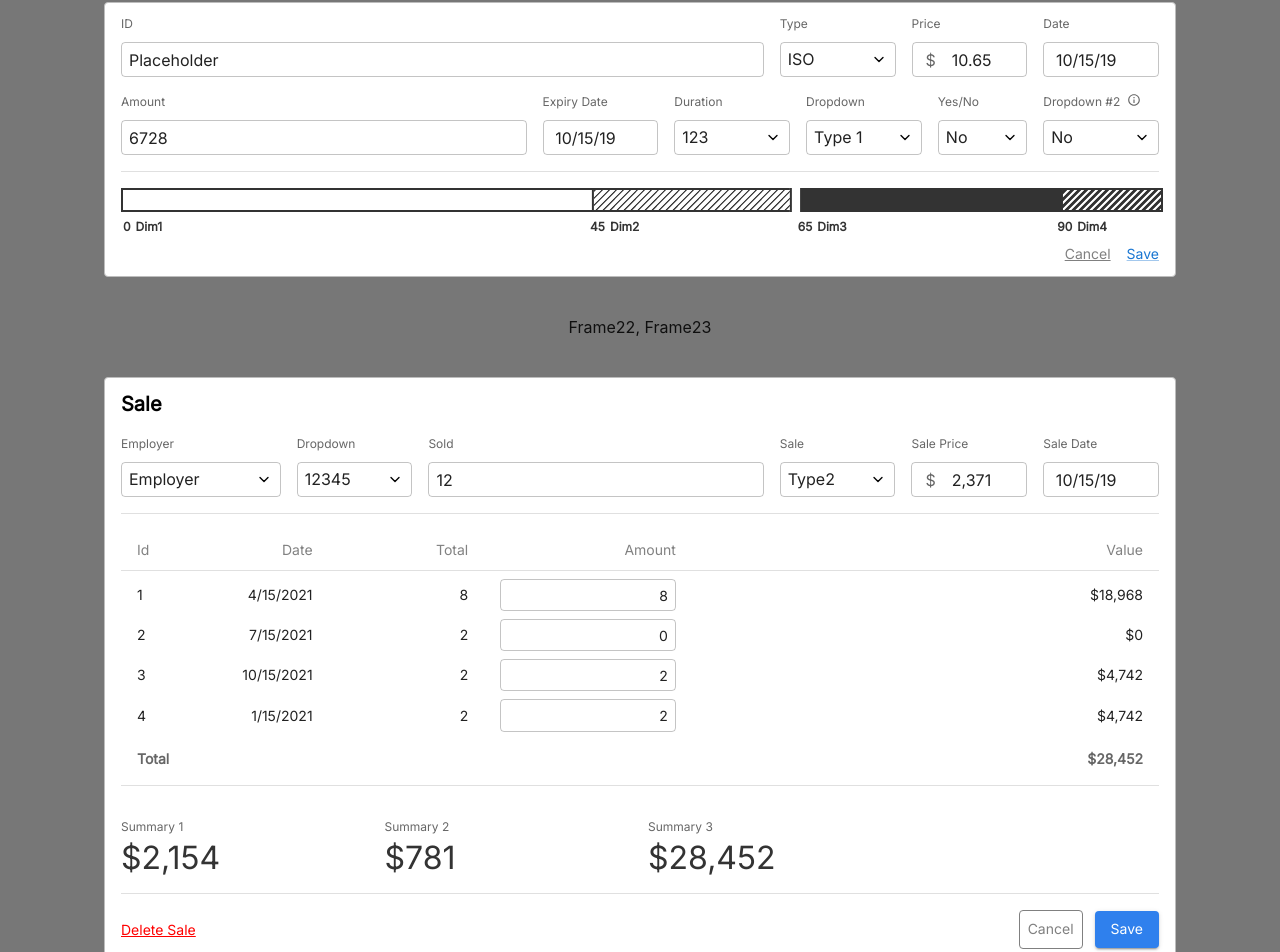
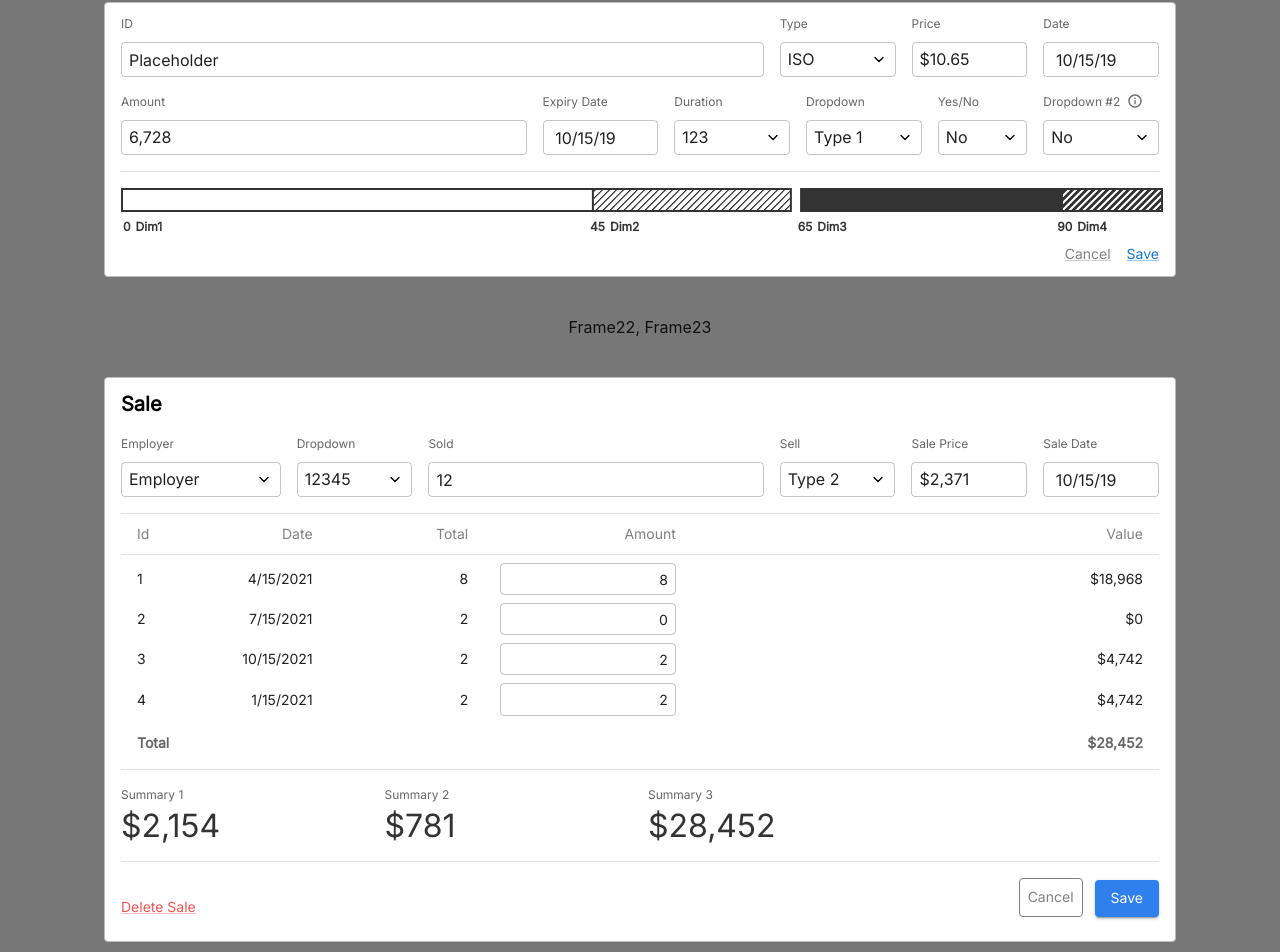
Before and after one commit to sriet/React-classic-components, a React (Create React App) app: page / in a window 1280 px wide. Shown: the part 1670-2622 px from the top of the page. Built offline with nearby package versions, Linux system fonts and the light colour scheme.

Commit message:
get values

```diff
--- a/src/App.css
+++ b/src/App.css
@@ -69,6 +69,10 @@
   display: flex;
   align-items: start;
 }
+.align-items-end {
+  display: flex;
+  align-items: end;
+}
 
 /* Font Size */
 .font-16 {
--- a/src/App.js
+++ b/src/App.js
@@ -47,15 +47,15 @@ function MyApp() {
   };
   const ISOProgressProps = {
     id: "Placeholder",
-    type: "ISO",
-    price: "10.65",
+    type: {default:"ISO", options:['ISO','ISOa', 'ISOb']},
+    price: 10.65,
     date: "2019-10-15",
     amount: 6728,
     expiryDate: "2019-10-15",
-    duration: "123",
-    dropdown: "Type 1",
-    yn: "No",
-    dropdown2: "No",
+    duration: {default:"123", options:['123', '1234', '12345']},
+    dropdown: {default:"Type 1", options:['Type 1', 'Type 2', 'Type 3']},
+    yn: {default:"No", options:['Yes', 'No']},
+    dropdown2: {default:"No", options:['Yes', 'No']},
     data: {
       min: 0,
       max: 100,
@@ -127,11 +127,11 @@ function MyApp() {
     },
   };
   const SaleProps = {
-    employer: "Employer",
-    dropdown: "12345",
+    employer: {default:"Employer", options:['Employer', 'Employer1', 'Employer2']},
+    dropdown: {default:"12345", options:['12345', '1234', '123']},
     sold: "12",
-    sell: "Type 2",
-    salePrice: "2,371",
+    sell: {default:"Type 2", options:['Type 2', 'Start #1']},
+    salePrice: 2371,
     saleDate: "10/15/19",
     table: [
       { id: 1, date: "4/15/2021", total: 8, amount: 8, value: 18968 },
--- a/src/components/Detail/index.js
+++ b/src/components/Detail/index.js
@@ -1,6 +1,6 @@
 import * as React from "react";
 import PropTypes from "prop-types";
-import { Container, Grid, OutlinedInput, InputAdornment } from "@mui/material";
+import { Container, Grid, OutlinedInput, InputAdornment, TextField } from "@mui/material";
 
 import { SelectIcon } from "../commons/icon/multipleIcons";
 import {
@@ -9,10 +9,22 @@ import {
   PriceLabel,
   StockInput,
   StockSelect,
+  PriceNumberFormatCustom,
 } from "../commons/styledComponents";
+import { makeStyles } from "@mui/styles";
+
+const useStyles = makeStyles({
+  numberInput: {
+    backgroundColor: '#fff',
+    borderRadius:'4px',
+    width:'100%',
+    "& input": { padding:'6px 8px' },
+  },
+});
 
 const Detail = ( props ) => {
 
+  const classes = useStyles();
   //Values States
   const [values, setValues] = React.useState({
     instanceName: props.instanceName,
@@ -101,15 +113,15 @@ const Detail = ( props ) => {
                     <PriceLabel>Current Price</PriceLabel>
                   </Grid>
                   <Grid item xs={12}>
-                    <StockInput
-                      startAdornment={
-                        <InputAdornment position="start">$</InputAdornment>
-                      }
-                      type='number'
-                      value={values.currentPrice}
-                      name='currentPrice'
-                      onChange={handleChange}
-                    />
+                    <TextField
+                    className={classes.numberInput}
+                    variant="outlined"
+                    value={values.currentPrice}
+                    onChange={handleChange}
+                    name="currentPrice"
+                    InputProps={{
+                      inputComponent: PriceNumberFormatCustom,
+                    }} />
                   </Grid>
                 </Grid>
               </Grid>
--- a/src/components/ISOProgress/index.js
+++ b/src/components/ISOProgress/index.js
@@ -8,15 +8,17 @@ import {
   Divider,
   Link,
   OutlinedInput,
-  InputAdornment,
   Box,
+  TextField,
 } from "@mui/material";
 
 import { SelectIcon } from "../commons/icon/multipleIcons";
 import InfoOutlinedIcon from '@mui/icons-material/InfoOutlined';
 import {
   BoxPanel,
+  NumberFormatCustom,
   PriceLabel,
+  PriceNumberFormatCustom,
   StockInput,
   StockSelect,
 } from "../commons/styledComponents";
@@ -39,9 +41,15 @@ const useStyles = makeStyles({
     transform: "translate(-50%, -50%)",
     "& fieldset": { border: "1px solid transparent" },
   },
+  numberInput: {
+    width:'100%',
+    "& input": { padding:'6px 8px' },
+  },
 });
 
 const ISOProgress = (props) => {
+
+  const classes = useStyles();
   const [expiryDate, setExpiryDate] = React.useState(
     moment(props.expiryDate).format("MM/DD/YY")
   );
@@ -49,7 +57,27 @@ const ISOProgress = (props) => {
     moment(props.date).format("MM/DD/YY")
   );
 
-  const classes = useStyles();
+  //Values States
+  const [values, setValues] = React.useState({
+    id: props.id,
+    type: props.type.default,
+    price: props.price,
+    amount: props.amount,
+    duration: props.duration.default,
+    dropdown: props.dropdown.default,
+    yn: props.yn.default,
+    dropdown2: props.dropdown2.default,
+  });
+
+  const handleChange = (event) => {
+    setValues({
+      ...values,
+      [event.target.name]: event.target.value,
+    });
+    console.log('pppp', values)
+  };
+
+
 
   return (
     <Container>
@@ -63,7 +91,11 @@ const ISOProgress = (props) => {
                     <PriceLabel>ID</PriceLabel>
                   </Grid>
                   <Grid item xs={12}>
-                    <StockInput defaultValue={props.id} />
+                    <StockInput
+                      value={values.id}
+                      name='id'
+                      onChange={handleChange}
+                    />
                   </Grid>
                 </Grid>
               </Grid>
@@ -76,11 +108,13 @@ const ISOProgress = (props) => {
                     <StockSelect
                       input={<OutlinedInput />}
                       IconComponent={SelectIcon}
-                      defaultValue={props.type}
+                      value={values.type}
+                      name='type'
+                      onChange={handleChange}
                     >
-                      <option>ISO</option>
-                      <option>ISOa</option>
-                      <option>ISOb</option>
+                    {props.type.options.map((item, index)=>(
+                      <option key={index}>{item}</option>
+                    ))}
                     </StockSelect>
                   </Grid>
                 </Grid>
@@ -91,12 +125,15 @@ const ISOProgress = (props) => {
                     <PriceLabel>Price</PriceLabel>
                   </Grid>
                   <Grid item xs={12}>
-                    <StockInput
-                      startAdornment={
-                        <InputAdornment position="start">$</InputAdornment>
-                      }
-                      defaultValue={props.price}
-                    />
+                    <TextField
+                    className={classes.numberInput}
+                    variant="outlined"
+                    value={values.price}
+                    onChange={handleChange}
+                    name="price"
+                    InputProps={{
+                      inputComponent: PriceNumberFormatCustom,
+                    }} />
                   </Grid>
                 </Grid>
               </Grid>
@@ -134,9 +171,15 @@ const ISOProgress = (props) => {
                     <PriceLabel>Amount</PriceLabel>
                   </Grid>
                   <Grid item xs={12}>
-                    <StockInput type="number"
-                      defaultValue={props.amount}
-                    />
+                    <TextField
+                    className={classes.numberInput}
+                    variant="outlined"
+                    value={values.amount}
+                    onChange={handleChange}
+                    name="amount"
+                    InputProps={{
+                      inputComponent: NumberFormatCustom,
+                    }} />
                   </Grid>
                 </Grid>
               </Grid>
@@ -169,11 +212,13 @@ const ISOProgress = (props) => {
                     <StockSelect
                       input={<OutlinedInput />}
                       IconComponent={SelectIcon}
-                      defaultValue={props.duration}
+                      value={values.duration}
+                      name='duration'
+                      onChange={handleChange}
                     >
-                      <option>123</option>
-                      <option>124</option>
-                      <option>125</option>
+                    {props.duration.options.map((item, index)=>(
+                      <option key={index}>{item}</option>
+                    ))}
                     </StockSelect>
                   </Grid>
                 </Grid>
@@ -187,11 +232,13 @@ const ISOProgress = (props) => {
                     <StockSelect
                       input={<OutlinedInput />}
                       IconComponent={SelectIcon}
-                      defaultValue={props.dropdown}
+                      value={values.dropdown}
+                      name='dropdown'
+                      onChange={handleChange}
                     >
-                      <option>Type 1</option>
-                      <option>Type 2</option>
-                      <option>Type 3</option>
+                    {props.dropdown.options.map((item, index)=>(
+                      <option key={index}>{item}</option>
+                    ))}
                     </StockSelect>
                   </Grid>
                 </Grid>
@@ -205,10 +252,13 @@ const ISOProgress = (props) => {
                     <StockSelect
                       input={<OutlinedInput />}
                       IconComponent={SelectIcon}
-                      defaultValue={props.yn}
+                      value={values.yn}
+                      name='yn'
+                      onChange={handleChange}
                     >
-                      <option>Yes</option>
-                      <option>No</option>
+                    {props.yn.options.map((item, index)=>(
+                      <option key={index}>{item}</option>
+                    ))}
                     </StockSelect>
                   </Grid>
                 </Grid>
@@ -216,22 +266,27 @@ const ISOProgress = (props) => {
               <Grid item xs={3} md={1.5}>
                 <Grid container spacing="10px">
                   <Grid item xs={12}>
-                    <PriceLabel sx={{ display: 'flex', alignItems: 'start' }} >Dropdown #2 &nbsp; <InfoOutlinedIcon sx={{ fontSize: 14 }} /></PriceLabel>
+                    <PriceLabel className="align-items-start" >Dropdown #2 &nbsp; <InfoOutlinedIcon className="font-16" /></PriceLabel>
                   </Grid>
                   <Grid item xs={12}>
                     <StockSelect
                       input={<OutlinedInput />}
                       IconComponent={SelectIcon}
-                      defaultValue={props.dropdown2}
+                      value={values.dropdown2}
+                      name='dropdown2'
+                      onChange={handleChange}
                     >
-                      <option>Yes</option>
-                      <option>No</option>
+                    {props.dropdown2.options.map((item, index)=>(
+                      <option key={index}>{item}</option>
+                    ))}
                     </StockSelect>
                   </Grid>
                 </Grid>
               </Grid>
             </Grid>
-            <Divider sx={{ mt: "16px" }} />
+          </Grid>
+          <Grid item xs={12}>
+              <Divider />
           </Grid>
           <Grid item xs={12}>
             <ProgressBar {...props.data} />
@@ -239,17 +294,10 @@ const ISOProgress = (props) => {
           <Grid item xs={12}>
             <Grid container pt="16px">
               <Box  flexGrow='1'></Box>
-              <Link
-                sx={{
-                  color: "gray",
-                  cursor: "pointer",
-                  pr: "16px",
-                  textDecorationColor: "gray",
-                }}
-              >
+              <Link color={'#828282'} pr= "16px" className="text-decoration-gray cursor">
                 Cancel
               </Link>
-              <Link sx={{ cursor: "pointer" }}>Save</Link>
+              <Link className="cursor">Save</Link>
             </Grid>
           </Grid>
         </Grid>
--- a/src/components/Sale/index.js
+++ b/src/components/Sale/index.js
@@ -8,13 +8,13 @@ import {
   Divider,
   Link,
   OutlinedInput,
-  InputAdornment,
   TableCell,
   TableRow,
   TableBody,
   TableHead,
   Table,
   Button,
+  TextField,
 } from "@mui/material";
 import moment from "moment";
 
@@ -27,6 +27,7 @@ import {
   StockTableInput,
   StockInput,
   StockSelect,
+  PriceNumberFormatCustom,
 } from "../commons/styledComponents";
 
 //styles
@@ -47,24 +48,46 @@ const useStyles = makeStyles({
     transform: "translate(-50%, -50%)",
     "& fieldset": { border: "1px solid transparent" },
   },
+  numberInput: {
+    width:'100%',
+    "& input": { padding:'6px 8px' },
+  },
 });
 
 const Sale = (props) => {
+
+  const classes = useStyles();
   const inputTypeRef = React.useRef();
   const [inputType, setInputType] = React.useState("Type2");
   const showRefContent = () => {
     setInputType(inputTypeRef.current.value);
   };
 
-  const classes = useStyles();
   const [date, setDate] = React.useState(
-    moment("2020-10-12").format("MM/DD/YY")
+    moment(props.saleDate).format("MM/DD/YY")
   );
   const getSumByKey = (arr, key) => {
     return arr.reduce(
       (accumulator, current) => accumulator + Number(current[key]),
       0
     );
+  };
+
+  //Values States
+  const [values, setValues] = React.useState({
+    employer: props.employer.default,
+    dropdown: props.dropdown.default,
+    sold: props.sold,
+    sell: props.sell.default,
+    salePrice: props.salePrice,
+  });
+
+  const handleChange = (event) => {
+    setValues({
+      ...values,
+      [event.target.name]: event.target.value,
+    });
+    console.log('pppp', values)
   };
 
   return (
@@ -85,11 +108,13 @@ const Sale = (props) => {
                     <StockSelect
                       input={<OutlinedInput />}
                       IconComponent={SelectIcon}
-                      defaultValue={props.employer}
+                      value={values.employer}
+                      name='employer'
+                      onChange={handleChange}
                     >
-                      <option>Employer</option>
-                      <option>Employer</option>
-                      <option>Employer</option>
+                    {props.employer.options.map((item, index)=>(
+                      <option key={index}>{item}</option>
+                    ))}
                     </StockSelect>
                   </Grid>
                 </Grid>
@@ -103,11 +128,13 @@ const Sale = (props) => {
                     <StockSelect
                       input={<OutlinedInput />}
                       IconComponent={SelectIcon}
-                      defaultValue={props.dropdown}
+                      value={values.dropdown}
+                      name='dropdown'
+                      onChange={handleChange}
                     >
-                      <option>12345</option>
-                      <option>123456</option>
-                      <option>1234567</option>
+                    {props.dropdown.options.map((item, index)=>(
+                      <option key={index}>{item}</option>
+                    ))}
                     </StockSelect>
                   </Grid>
                 </Grid>
@@ -118,25 +145,30 @@ const Sale = (props) => {
                     <PriceLabel>Sold</PriceLabel>
                   </Grid>
                   <Grid item xs={12}>
-                    <StockInput defaultValue={props.sold} />
+                    <StockInput
+                      value={values.sold}
+                      name='sold'
+                      onChange={handleChange}
+                    />
                   </Grid>
                 </Grid>
               </Grid>
               <Grid item xs={4} md={1.5}>
                 <Grid container spacing="10px">
                   <Grid item xs={12}>
-                    <PriceLabel>Sale</PriceLabel>
+                    <PriceLabel>Sell</PriceLabel>
                   </Grid>
                   <Grid item xs={12}>
                     <StockSelect
                       IconComponent={SelectIcon}
-                      inputRef={inputTypeRef}
                       input={<OutlinedInput />}
-                      onChange={showRefContent}
-                      defaultValue={props.sale}
+                      value={values.sell}
+                      name='sell'
+                      onChange={handleChange}
                     >
-                      <option>Type2</option>
-                      <option>Start #1</option>
+                    {props.sell.options.map((item, index)=>(
+                      <option key={index}>{item}</option>
+                    ))}
                     </StockSelect>
                   </Grid>
                 </Grid>
@@ -147,12 +179,15 @@ const Sale = (props) => {
                     <PriceLabel>Sale Price</PriceLabel>
                   </Grid>
                   <Grid item xs={12}>
-                    <StockInput
-                      startAdornment={
-                        <InputAdornment position="start">$</InputAdornment>
-                      }
-                      defaultValue={props.salePrice}
-                    />
+                    <TextField
+                    className={classes.numberInput}
+                    variant="outlined"
+                    value={values.salePrice}
+                    onChange={handleChange}
+                    name="salePrice"
+                    InputProps={{
+                      inputComponent: PriceNumberFormatCustom,
+                    }} />
                   </Grid>
                 </Grid>
               </Grid>
@@ -168,7 +203,6 @@ const Sale = (props) => {
                   >
                     <StockInput
                       type="date"
-                      value={date}
                       onChange={(e) =>
                         setDate(moment(e.target.value).format("MM/DD/YY"))
                       }
@@ -176,17 +210,17 @@ const Sale = (props) => {
                     <StockInput
                       type="text"
                       className={classes.dateStyle}
-                      // value={date}
-                      defaultValue={props.saleDate}
+                      value={date}
                     />
                   </Grid>
                 </Grid>
               </Grid>
             </Grid>
-            <Divider sx={{ my: "16px" }} />
           </Grid>
-
-          <Grid item xs={12} display={inputType === "Type2" ? "block" : "none"}>
+          <Grid item xs={12}>
+              <Divider />
+          </Grid>
+          <Grid item xs={12} display={values.sell === "Type 2" ? "block" : "none"}>
             <Grid container spacing={2}>
               <Table sx={{ marginLeft: 2 }}>
                 <TableHead>
@@ -250,9 +284,10 @@ const Sale = (props) => {
                 </Grid>
               </Grid>
             </Grid>
-            <Divider sx={{ my: "16px" }} />
           </Grid>
-
+          <Grid item xs={12} display={values.sell === "Type 2" ? "block" : "none"}>
+              <Divider />
+          </Grid>
           <Grid item xs={12}>
             <Grid container spacing={2}>
               {props.summary.map((item, index) => (
@@ -268,19 +303,13 @@ const Sale = (props) => {
                 </Grid>
               ))}
             </Grid>
-            <Divider sx={{ mt: "16px" }} />
           </Grid>
-
           <Grid item xs={12}>
-            <Grid container pb="12px" sx={{ alignItems: "center" }}>
-              <Link
-                sx={{
-                  flexGrow: 1,
-                  color: "red",
-                  textDecorationColor: "red",
-                  cursor: "pointer",
-                }}
-              >
+              <Divider />
+          </Grid>
+          <Grid item xs={12}>
+            <Grid container pb="12px" className="align-items-end">
+              <Link flexGrow='1' color={'#EB5757'} className="text-decoration-red cursor">
                 Delete Sale
               </Link>
               <Button
--- a/src/components/commons/styledComponents/index.js
+++ b/src/components/commons/styledComponents/index.js
@@ -124,7 +124,28 @@ export const NumberFormatCustom = React.forwardRef(function NumberFormatCustom(p
         }}
         thousandSeparator
         isNumericString
-        // prefix="$"
       />
     );
 });
+
+export const PriceNumberFormatCustom = React.forwardRef(function NumberFormatCustom(props, ref) {
+    const { onChange, ...other } = props;
+
+    return (
+      <NumberFormat
+        {...other}
+        getInputRef={ref}
+        onValueChange={(values) => {
+          onChange({
+            target: {
+              name: props.name,
+              value: values.value,
+            },
+          });
+        }}
+        thousandSeparator
+        isNumericString
+        prefix="$"
+      />
+    );
+});
```
Also changed, not shown: src/components/AddPlan/index.js (+12 -12 lines).
